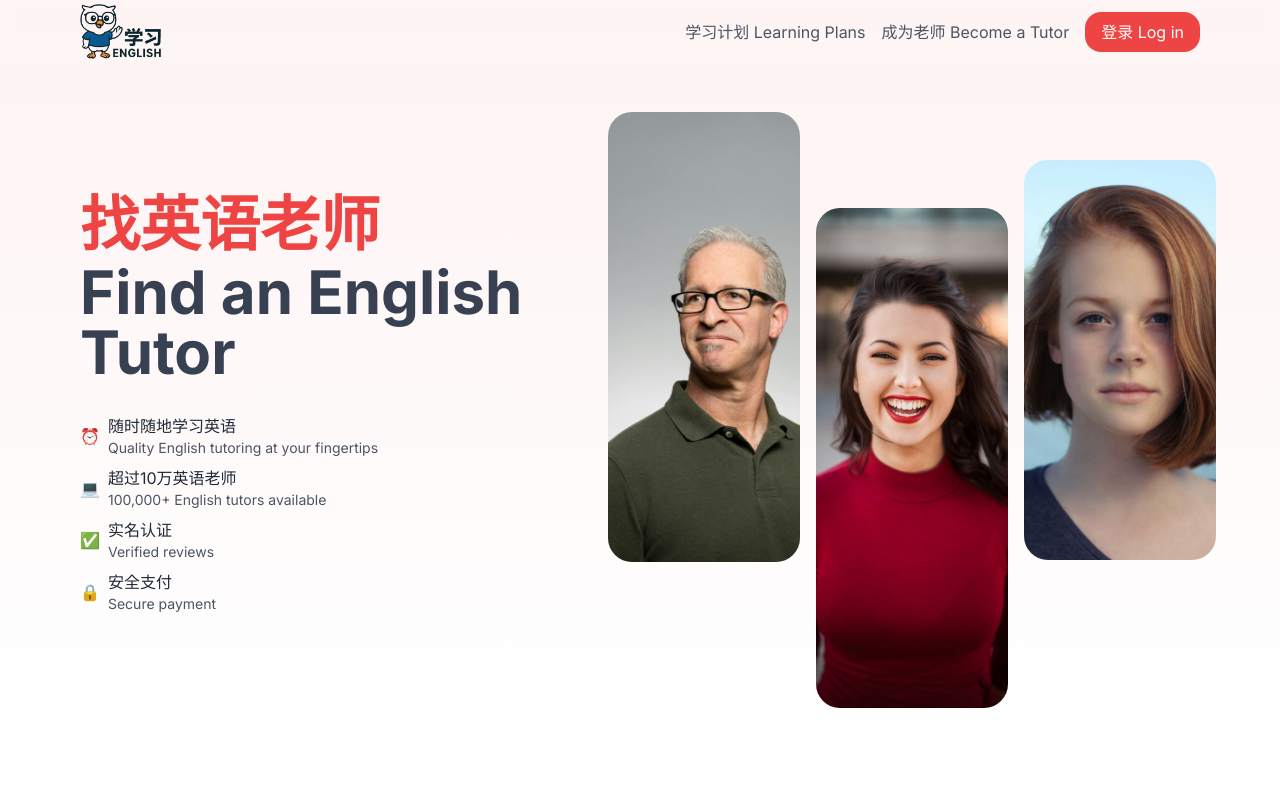
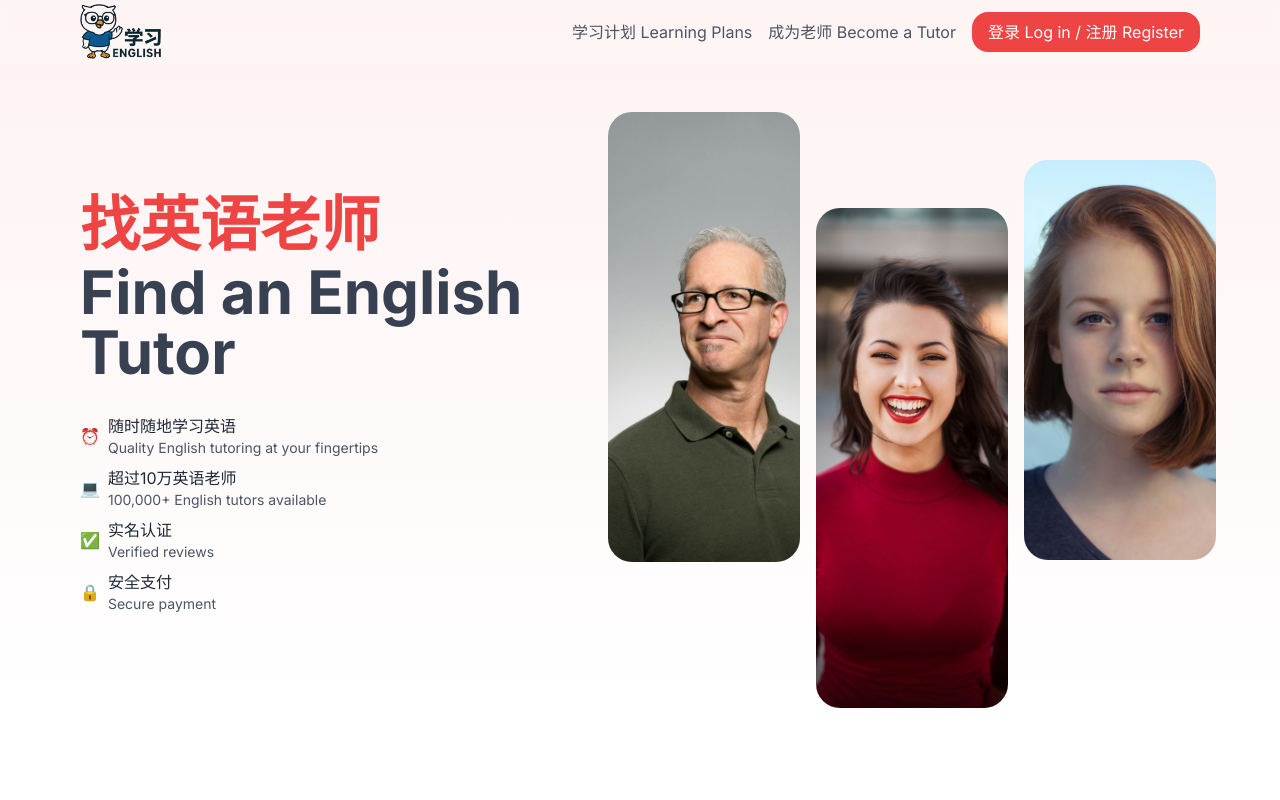
Before and after one commit to allenhark/brainminds, a React (Vite) app: page / in a window 1280 px wide. Shown: the top 800 px of the page. Built offline with nearby package versions, Linux system fonts and the light colour scheme; no server answers.

Commit message:
Scroll to top register

```diff
--- a/src/components/layout/Header.tsx
+++ b/src/components/layout/Header.tsx
@@ -145,7 +145,7 @@ export default function Header() {
                 成为老师 Become a Tutor
               </Link>
               <Link to="/login" className="bg-red-500 hover:bg-red-400 text-white px-4 py-2 text-center rounded-2xl">
-                登录 Log in
+                登录 Log in / 注册 Register
               </Link>
             </>
           ) : (
@@ -181,7 +181,7 @@ export default function Header() {
                     className="bg-red-500 hover:bg-red-400 text-white px-4 py-2 text-center rounded-2xl"
                     onClick={() => setIsMenuOpen(false)}
                   >
-                    登录 Log in
+                    登录 Log in / 注册 Register
                   </Link>
                 </>
               ) : (
```
